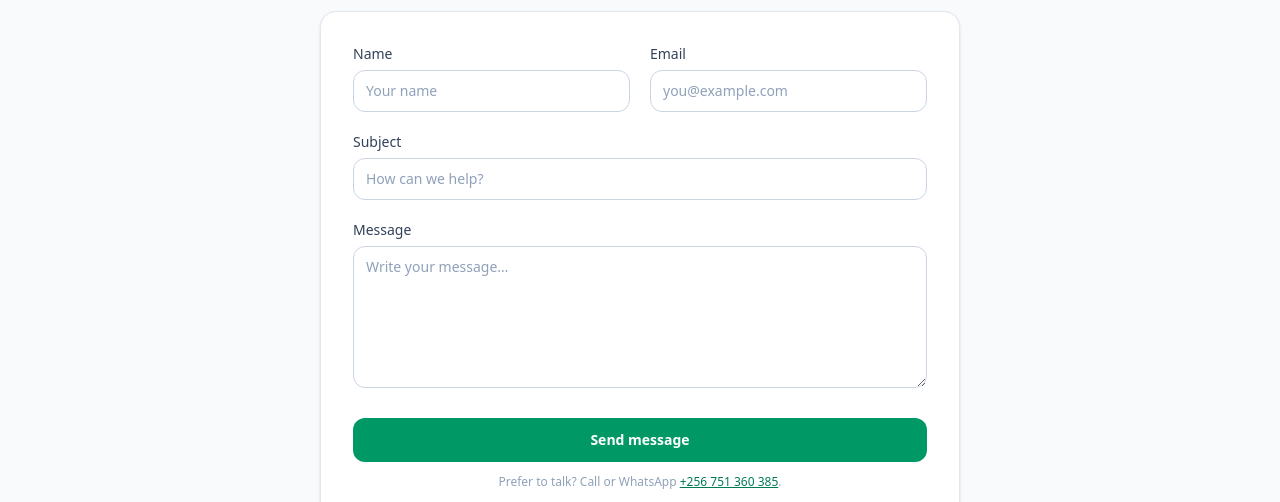
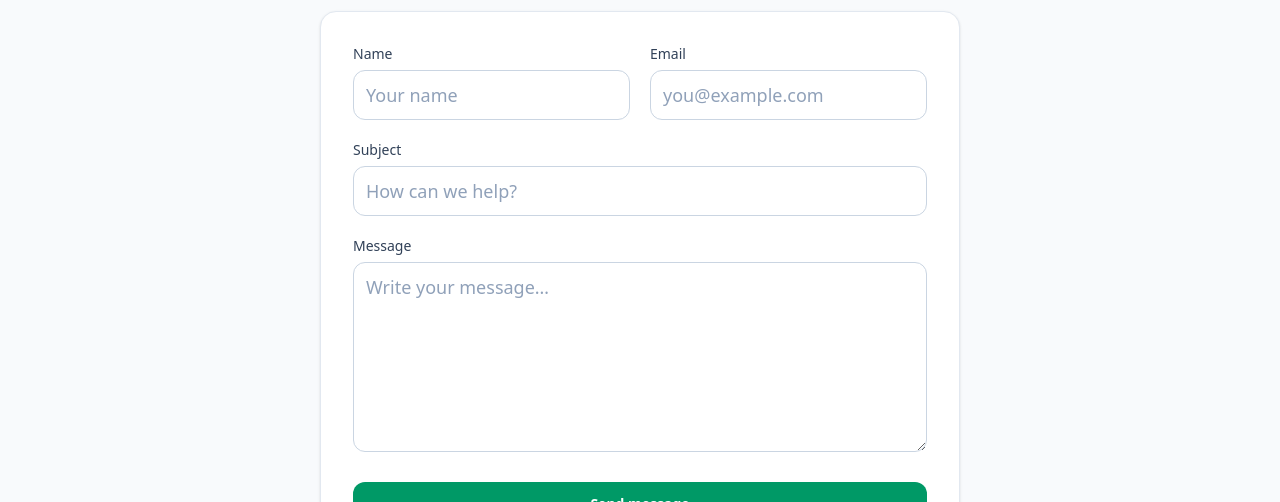
Before and after one commit to jjingofarouk/afyarate, a Next.js app: page /contact in a window 1280 px wide. Shown: the part 214-716 px from the top of the page. Built offline with nearby package versions, Linux system fonts and the light colour scheme; no server answers.

Commit message:
Bump contact form input font size; add from_name to contact email

```diff
--- a/components/ContactForm.tsx
+++ b/components/ContactForm.tsx
@@ -4,7 +4,7 @@ import { useState } from "react";
 
 const ACCESS_KEY = "2b172262-44b2-4b62-86f3-536b37916e65";
 const inputClass =
-  "w-full rounded-xl border border-slate-300 bg-white px-3 py-2.5 text-sm outline-none transition placeholder:text-slate-400 focus:border-emerald-500 focus:ring-2 focus:ring-emerald-100 dark:border-slate-700 dark:bg-slate-800 dark:text-slate-100 dark:placeholder:text-slate-500 dark:focus:border-emerald-500 dark:focus:ring-emerald-900/40";
+  "w-full rounded-xl border border-slate-300 bg-white px-3 py-2.5 text-lg outline-none transition placeholder:text-slate-400 focus:border-emerald-500 focus:ring-2 focus:ring-emerald-100 dark:border-slate-700 dark:bg-slate-800 dark:text-slate-100 dark:placeholder:text-slate-500 dark:focus:border-emerald-500 dark:focus:ring-emerald-900/40";
 const labelClass = "block text-sm font-medium text-slate-700 dark:text-slate-300";
 
 export default function ContactForm() {
@@ -28,6 +28,7 @@ export default function ContactForm() {
           access_key: ACCESS_KEY,
           name,
           email,
+          from_name: "Rate Musawo",
           subject: subject || "Message from Rate Musawo",
           message,
           botcheck: "", // honeypot — must stay empty
```
